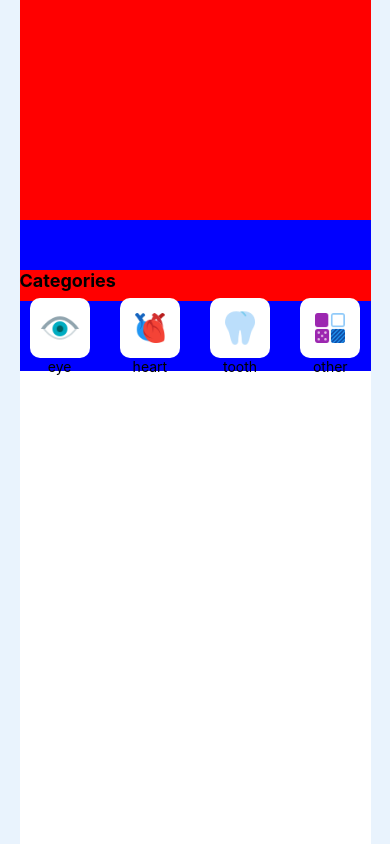
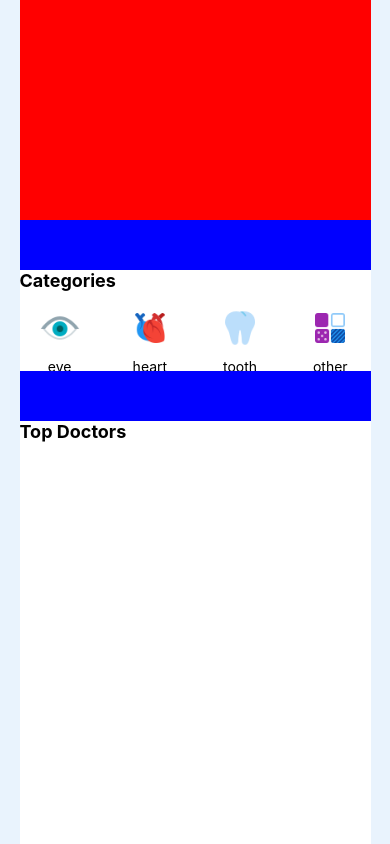
Before and after one commit to Dhananjaya1321/MedicareMobileApplication, a React Native app in the folder Medicare/: screen / in a window 390 px wide. Built offline with nearby package versions, Linux system fonts and the light colour scheme.

Commit message:
Updated CategoryButton component

```diff
--- a/Medicare/components/CategoryButton.tsx
+++ b/Medicare/components/CategoryButton.tsx
@@ -1,24 +1,16 @@
-import {Image, Pressable, Text, View} from "react-native";
+import {Image, Platform, Pressable, StyleSheet, Text, View} from "react-native";
 import React from "react";
 
 export function CategoryButton({icon, event, categoryName}: props) {
     return (
         <View>
             <Pressable
-                style={{
-                    width: 60,
-                    height: 60,
-                    backgroundColor: 'white',
-                    borderRadius: 10,
-                    justifyContent: 'center',
-                    alignItems: 'center'
-
-                }}
+                style={styles.shadowContainer}
                 onPress={event}
             >
-                <Image source={icon} style={{width: 40, height: 40}}/>
+                <Image source={icon} style={styles.icon}/>
             </Pressable>
-            <Text style={{alignSelf:'center'}}>{categoryName}</Text>
+            <Text style={styles.text}>{categoryName}</Text>
         </View>
     );
 }
@@ -26,5 +18,35 @@ export function CategoryButton({icon, event, categoryName}: props) {
 type props = {
     icon: any,
     event: any,
-    categoryName:string
+    categoryName: string
 }
+
+const styles = StyleSheet.create({
+    shadowContainer: {
+        width: 60,
+        height: 60,
+        backgroundColor: 'white',
+        borderRadius: 10,
+        justifyContent: 'center',
+        alignItems: 'center',
+        ...Platform.select({
+            ios: {
+                shadowColor: 'black',
+                shadowOffset: {width: 0, height: 4},
+                shadowOpacity: 0.3,
+                shadowRadius: 4,
+            },
+            android: {
+                elevation: 4,
+            },
+        }),
+    },
+    icon: {
+        width: 40,
+        height: 40
+    },
+    text: {
+        alignSelf: 'center',
+        color: 'black'
+    }
+});
--- a/Medicare/pages/HomePage.tsx
+++ b/Medicare/pages/HomePage.tsx
@@ -28,7 +28,6 @@ export function HomePage() {
                         alignItems: 'center',
                         backgroundColor: 'white'
                     }}>
-
                         <View style={{
                             width: '100%',
                             height: 220,
@@ -36,23 +35,47 @@ export function HomePage() {
                             justifyContent: 'center',
                             alignItems: 'center'
                         }}>
+                        </View>{/*Ads and offer section*/}
+                        {/*--------------------------------------------------------------------------------------------*/}
+                        <Space style={{width: '100%', height: 50, backgroundColor: 'blue'}}/>
 
-                        </View>{/*Ads and offer section*/}
-                        <Space style={{width: '100%', height: 50, backgroundColor: 'blue'}}/>
-                        <View style={{width: '100%', backgroundColor: 'red'}}>
+                        <View style={{width: '100%'}}>
                             <Text style={{
                                 fontSize: 18,
                                 color: 'black',
                                 fontWeight: 'bold',
                                 marginBottom: 10
                             }}>Categories</Text>
-                            <View style={{width: '100%',flexDirection:'row',gap:20,justifyContent:'space-evenly',alignItems:'center',backgroundColor:'blue',height:70}}>
+                            <View
+                                style={{
+                                    width: '100%',
+                                    flexDirection: 'row',
+                                    gap: 20,
+                                    justifyContent: 'space-evenly',
+                                    alignItems: 'center',
+                                    // backgroundColor: 'blue',
+                                    height: 70
+                                }}
+                            >
                                 <CategoryButton icon={eye} event={''} categoryName={'eye'}/>
                                 <CategoryButton icon={heart} event={''} categoryName={'heart'}/>
                                 <CategoryButton icon={tooth} event={''} categoryName={'tooth'}/>
                                 <CategoryButton icon={category} event={''} categoryName={'other'}/>
                             </View>{/*Category items section*/}
                         </View>{/*Category section*/}
+                        {/*--------------------------------------------------------------------------------------------*/}
+
+                        <Space style={{width: '100%', height: 50, backgroundColor: 'blue'}}/>
+
+                        <View style={{width: '100%'}}>
+                            <Text style={{
+                                fontSize: 18,
+                                color: 'black',
+                                fontWeight: 'bold',
+                                marginBottom: 10
+                            }}>Top Doctors</Text>
+
+                        </View>
                     </View>{/*This view width is 90% on screen*/}
                 </View>{/*This view width is 100% on screen*/}
             </ScrollView>
```
